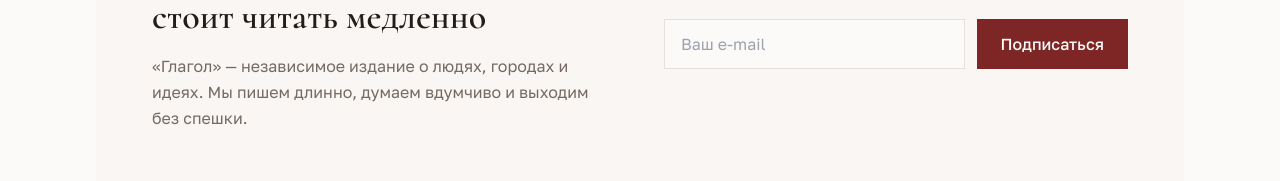
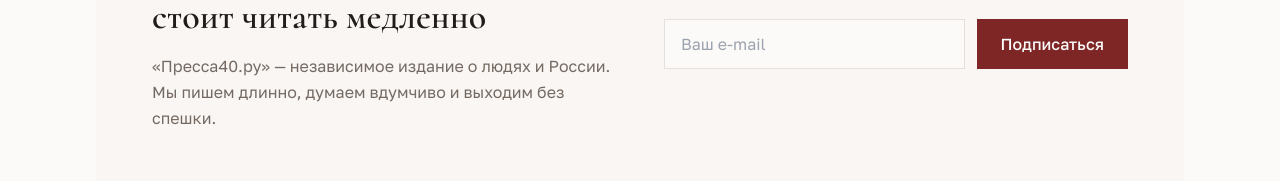
Before and after one commit to pr-poehali-dev/wp-news-site-creation, a React (Vite) app: page / in a window 1280 px wide. Shown: the part 2493-2674 px from the top of the page. Built offline with nearby package versions, Linux system fonts and the light colour scheme.

Commit message:
feat: Добавить раздел "Пресса40"

```diff
--- a/src/pages/Index.tsx
+++ b/src/pages/Index.tsx
@@ -264,7 +264,7 @@ export default function Index() {
               Истории, которые стоит читать медленно
             </h2>
             <p className="text-muted-foreground leading-relaxed">
-              «Глагол» — независимое издание о людях, городах и идеях. Мы пишем длинно, думаем вдумчиво
+              «Пресса40.ру» — независимое издание о людях и России. Мы пишем длинно, думаем вдумчиво
               и выходим без спешки.
             </p>
           </div>
```
